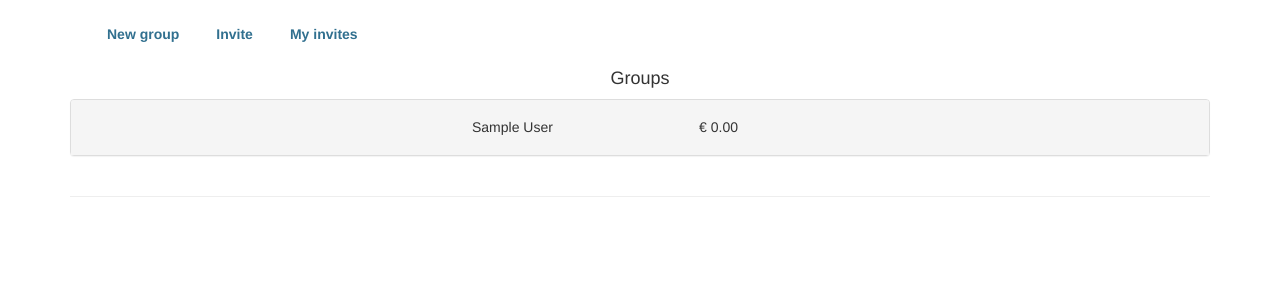
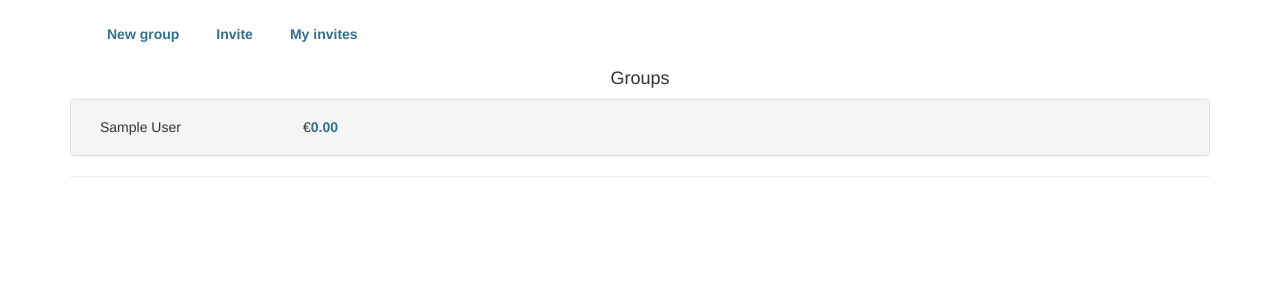
Before and after one commit to bartromgens/care, a Django app: page /accounts/my in a window 1280 px wide. Shown: the part 51-351 px from the top of the page. Run offline with Django 3.2, Linux system fonts and the light colour scheme; a user stored in the database is signed in; tables that the repository leaves empty hold one stand-in row (values such as "Sample post"); some libraries are stand-ins or nearby versions.

Commit message:
Fixed my groups panel layout and coloring.

```diff
--- a/templates/groupaccount/groupaccountpanel.html
+++ b/templates/groupaccount/groupaccountpanel.html
@@ -11,14 +11,24 @@
               <td style="padding-left:1em; width:10em;" align="left">
                 {{ group.name }}
               </td>
-
-              <td style="padding-left:1em; width:10em;" align="right">&#8364 {{ group.myBalance }}</td>
+              <td style="padding-left:1em; width:8em;" align="right">
+                {% if group.myBalance < -100.0 %}
+                  &#8364<font class="text-danger"><b>{{ group.myBalance }}
+                {% elif group.myBalanceFloat < 0.0 %}
+                  &#8364<font class="text-warning"><b>{{ group.myBalance }}
+                {% elif group.myBalanceFloat > 100.0 %}
+                  &#8364<font class="text-success"><b>{{ group.myBalance }}
+                {% elif group.myBalanceFloat > -0.001 %}
+                  &#8364<font class="text-info"><b>{{ group.myBalance }}
+                {% endif %}
+                </b></font>
+              </td>
 
               <td style="padding-left:1em; width:6em;" align="right">
                 {% if group.balanceVerified %}
                 <div><font class="text-success">{% bootstrap_icon "ok-circle" %}</font></div>
                 {% else %}
-                <div style="color:red"> {% bootstrap_icon "warning-sign" %} <b> error: {{group.groupBalanceFloat}}</b></div>
+                <div style="color:red"> {% bootstrap_icon "warning-sign" %} <b> error: {{ group.groupBalanceFloat }}</b></div>
                 {% endif %}
               </td>
 
@@ -32,7 +42,7 @@
     <div class="panel-body">
       <div class="row">
 
-        <div class="col-sm-12" align="center">
+        <div class="col-sm-12" align="left">
           <table>
             {% for member in group.userProfiles %}
             <tr>
@@ -43,13 +53,13 @@
               {% endifequal %}
                 <td>
                 {% if member.balanceFloat < -100.0 %}
-                  <div class="text-danger"> <b>{{member.balance}}</b> </div>
+                  <div>&#8364<font class="text-danger"><b>{{member.balance}}</b></font></div>
                 {% elif member.balanceFloat < 0.0 %}
-                  <div class="text-warning"> <b>{{member.balance}}</b> </div>
+                  <div>&#8364<font class="text-warning"><b>{{member.balance}}</b></font></div>
                 {% elif member.balanceFloat > 100.0 %}
-                  <div class="text-success"> <b>{{member.balance}}</b></div>
+                  <div>&#8364<font class="text-success"><b>{{member.balance}}</b></font></div>
                 {% elif member.balanceFloat > -0.001 %}
-                  <div class="text-info"> <b>{{member.balance}}</b></div>
+                  <div>&#8364<font class="text-info"><b>{{member.balance}}</b></font></div>
                 {% endif %}
                 </td>
             </tr>
--- a/templates/groupaccount/myaccounts.html
+++ b/templates/groupaccount/myaccounts.html
@@ -17,8 +17,6 @@
 <div align="center"><h4>Groups</h4></div>
 
 {% if groups %}
-<div class="row">
-  <div class="col-xs-12" align="center">
 
 {% with "accordiongroups" as parentId %}
   <div class="panel-group" id="{{ parentId }}">
@@ -28,8 +26,6 @@
   </div>
 {% endwith %}
 
-  </div>
-</div>
 
 {% else %}
 <div class="container">
```
Lines whose indentation alone changed are shown as unchanged.
